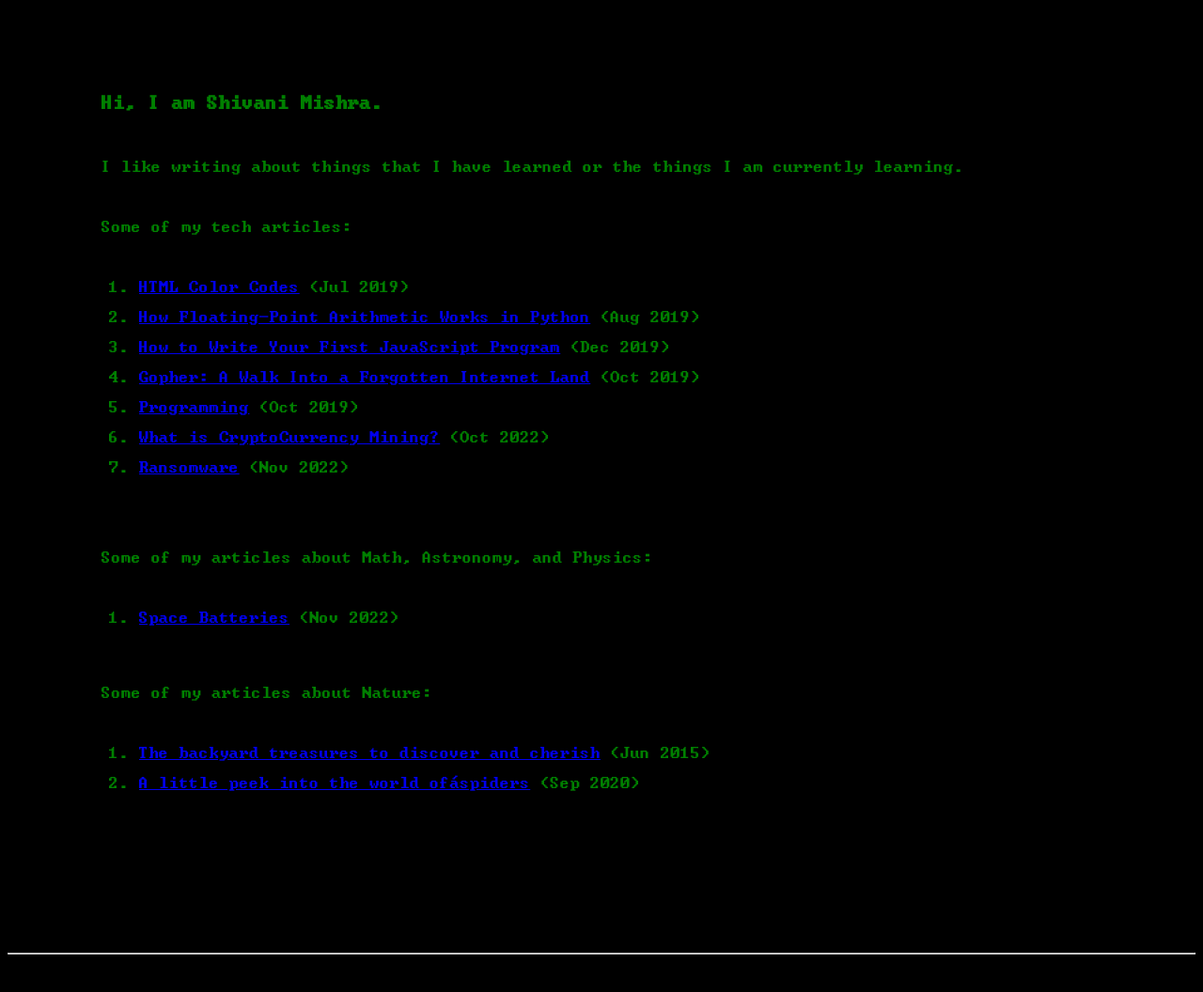
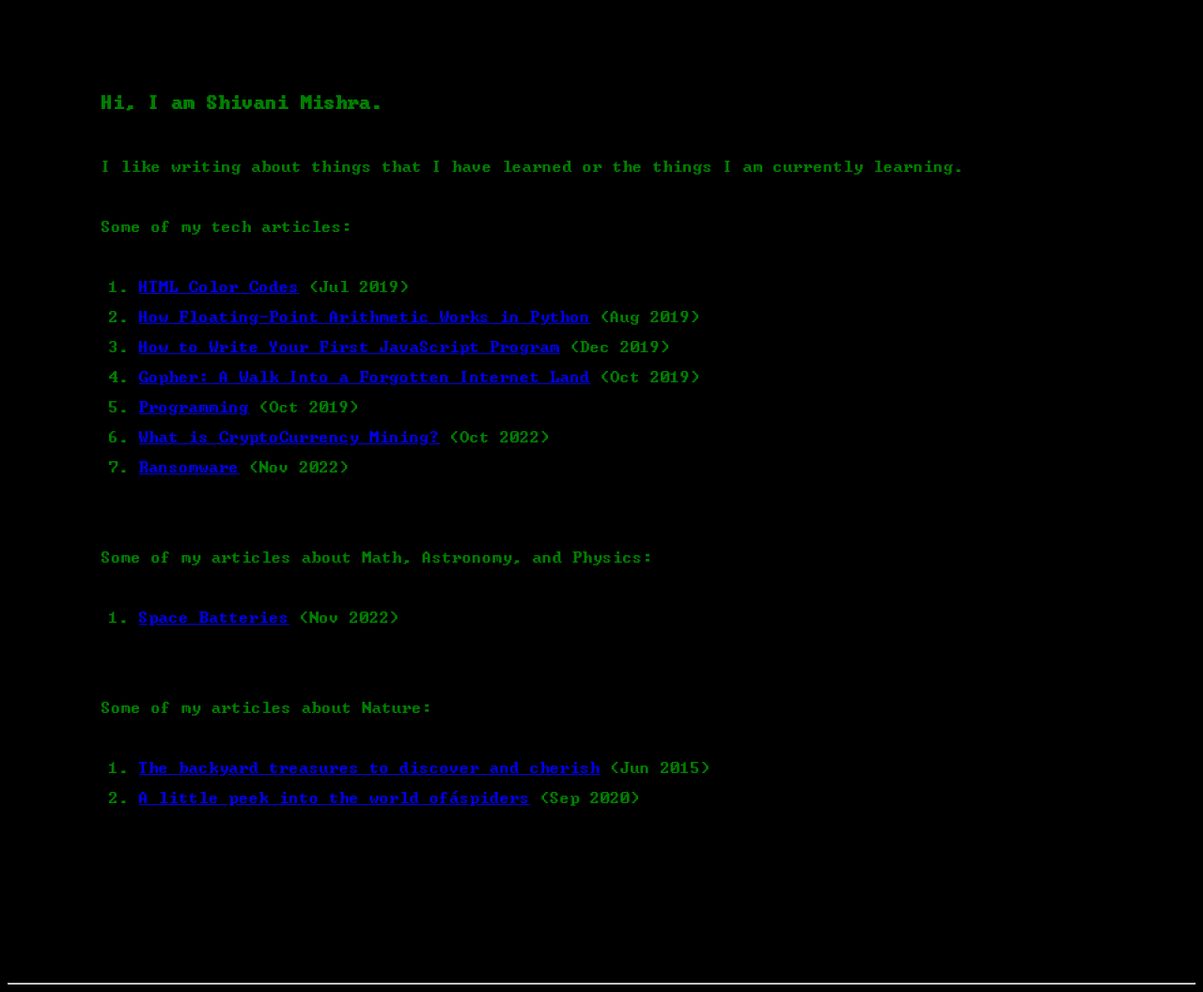
Before and after one commit to cosmoshivani/Scribbles, a plain HTML site: page index.html in a window 1280 px wide. Shown: the whole page at 94% size. Before the commit the page ends 1024 px from the top, so only its background shows below. Drawn offline with Linux system fonts and the light colour scheme.

Commit message:
Update index.html

```diff
--- a/index.html
+++ b/index.html
@@ -21,12 +21,12 @@
 </ol><br><br>
 <p>Some of my articles about Math, Astronomy, and Physics:</p><br>
 <ol>
-  <li><a href="https://www.officialvirtualwire.com/post/space-batteries" target="blank">Space Batteries</a> <span>(Nov 2022)</span></li>
+  <li><a href="https://www.officialvirtualwire.com/post/space-batteries" target="blank">Space Batteries</a> <span>(Nov 2022)</span></li><br>
 </ol><br><br>
 <p>Some of my articles about Nature:</p><br>
 <ol>
   <li><a href="https://www.thehindu.com/opinion/open-page/the-backyard-treasures-to-discover-and-cherish/article7295693.ece">The backyard treasures to discover and cherish</a> <span>(Jun 2015)</span></li><br>
-  <li><a href="https://shivani4universe.home.blog/2020/09/12/a-little-peek-into-the-world-of-spiders/" target="blank">A little peek into the world of spiders</a> <span>(Sep 2020)</span></li>
+  <li><a href="https://shivani4universe.home.blog/2020/09/12/a-little-peek-into-the-world-of-spiders/" target="blank">A little peek into the world of spiders</a> <span>(Sep 2020)</span></li><br>
   </ol>
   <br>
   <br>
```
